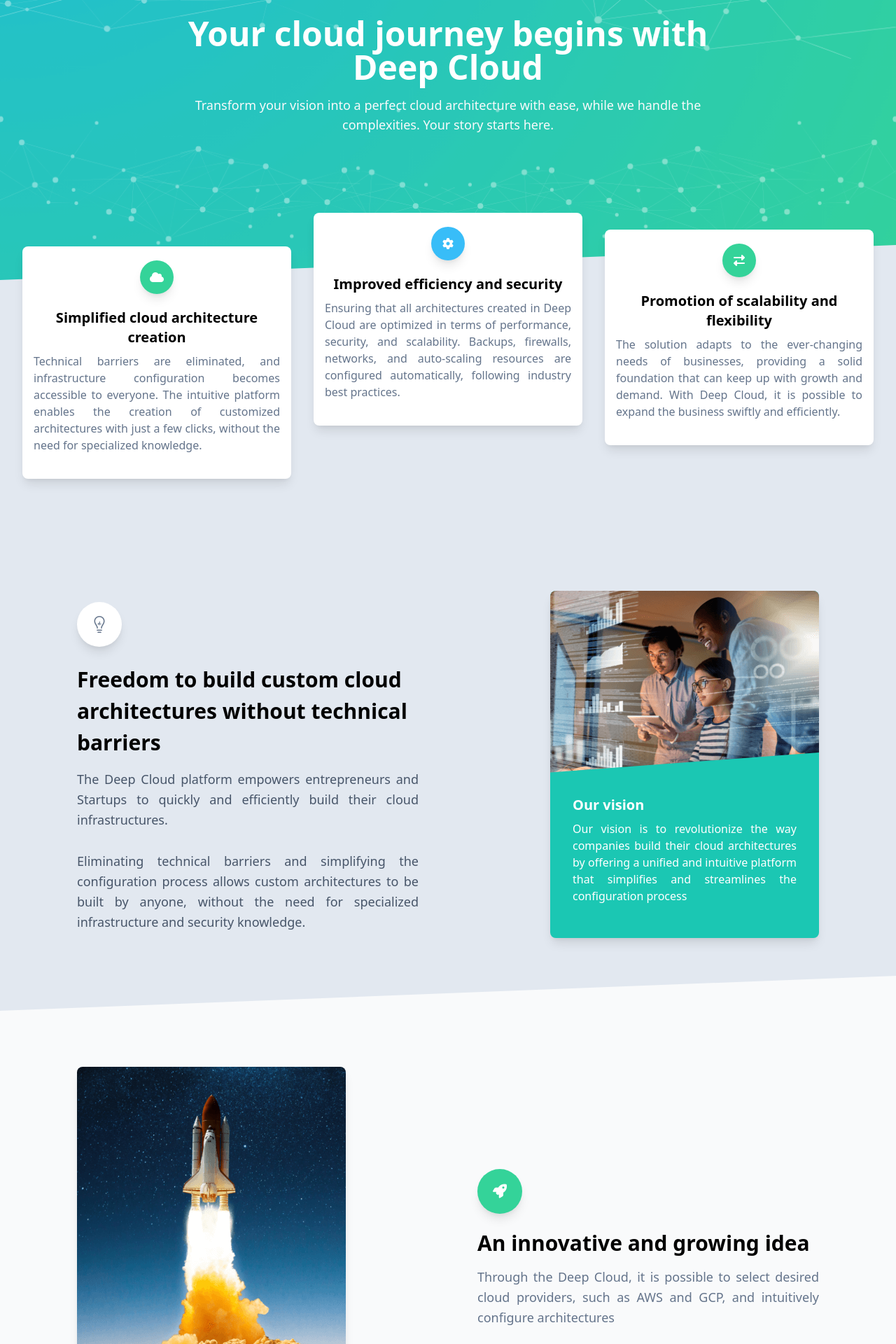
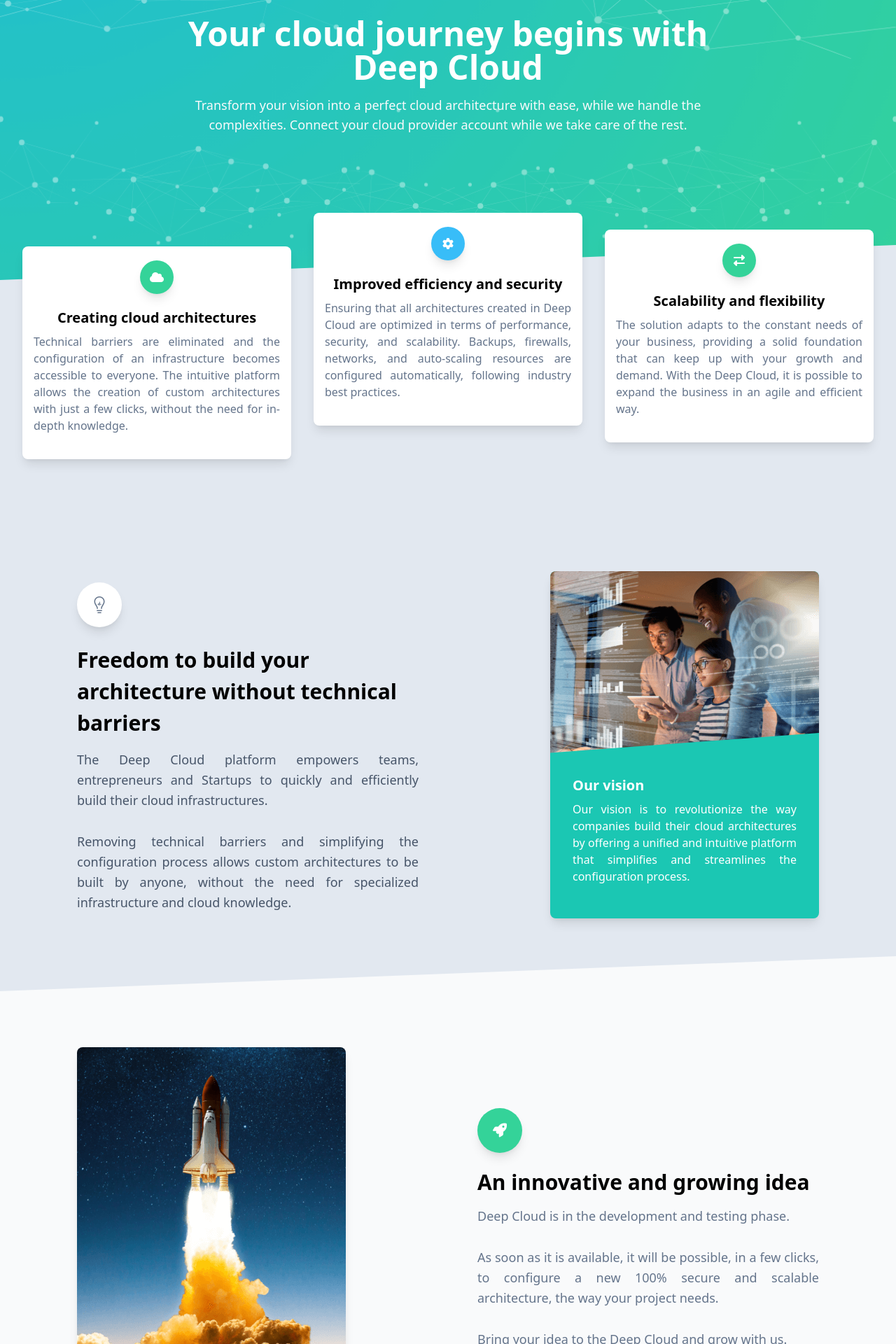
Before and after one commit to deepcloud-dev/deepcloud-dev.github.io, a Vue app: page / in a window 1280 px wide. Shown: the part 200-2120 px from the top of the page at 70% size. Built offline with nearby package versions, Linux system fonts and the light colour scheme.

Commit message:
Improving the text

```diff
--- a/src/views/index.vue
+++ b/src/views/index.vue
@@ -17,32 +17,32 @@
 const text = ref({
   hero: {
     title: {
-      pt: "Sua jornada de nuvem começa com a Deep Cloud",
+      pt: "Sua jornada na nuvem começa com a Deep Cloud",
       en: "Your cloud journey begins with Deep Cloud",
       es: "Tu viaje en la nube comienza con Deep Cloud",
     },
     text: {
-      pt: "Transforme sua visão em uma arquitetura em nuvem perfeita com facilidade, enquanto lidamos com as complexidades. Sua história começa aqui.",
-      en: "Transform your vision into a perfect cloud architecture with ease, while we handle the complexities. Your story starts here.",
-      es: "Transforma tu visión en una arquitectura en la nube perfecta con facilidad, mientras nosotros nos encargamos de las complejidades. Tu historia comienza aquí.",
+      pt: "Transforme sua visão em uma arquitetura em nuvem perfeita com facilidade, enquanto lidamos com as complexidades. Conecte sua conta da cloud provider enquanto cuidaremos do resto.",
+      en: "Transform your vision into a perfect cloud architecture with ease, while we handle the complexities. Connect your cloud provider account while we take care of the rest.",
+      es: "Transforme su visión en una arquitectura de nube perfecta con facilidad, mientras nosotros manejamos las complejidades. Conecte su cuenta de proveedor de nube mientras nosotros nos encargamos del resto.",
     },
   },
   card: {
     one: {
       title: {
-        pt: "Criação de arquiteturas em nuvem simplificada",
-        en: "Simplified cloud architecture creation",
-        es: "Creación simplificada de arquitecturas en la nube",
+        pt: "Criação de arquiteturas em nuvem",
+        en: "Creating cloud architectures",
+        es: "Creación de arquitecturas en la nube",
       },
       text: {
-        pt: "Barreiras técnicas são eliminadas e a configuração de infraestrutura se torna acessível a todos. A plataforma intuitiva permite a criação de arquiteturas personalizadas com apenas alguns cliques, sem necessidade de conhecimentos especializados.",
-        en: "Technical barriers are eliminated, and infrastructure configuration becomes accessible to everyone. The intuitive platform enables the creation of customized architectures with just a few clicks, without the need for specialized knowledge.",
-        es: "Se eliminan las barreras técnicas y la configuración de infraestructura se vuelve accesible para todos. La plataforma intuitiva permite la creación de arquitecturas personalizadas con solo unos pocos clics, sin necesidad de conocimientos especializados.",
+        pt: "Barreiras técnicas são eliminadas e a configuração da uma infraestrutura se torna acessível a todos. A plataforma intuitiva permite a criação de arquiteturas personalizadas com apenas alguns cliques, sem necessidade de conhecimentos aprofundados.",
+        en: "Technical barriers are eliminated and the configuration of an infrastructure becomes accessible to everyone. The intuitive platform allows the creation of custom architectures with just a few clicks, without the need for in-depth knowledge.",
+        es: "Se eliminan las barreras técnicas y la configuración de una infraestructura se vuelve accesible para todos. La plataforma intuitiva permite la creación de arquitecturas personalizadas con solo unos pocos clics, sin necesidad de conocimientos profundos.",
       },
     },
     two: {
       title: {
-        pt: "Melhoria na eficiência e segurança ",
+        pt: "Melhoria na eficiência e segurança",
         en: "Improved efficiency and security",
         es: "Mejora en eficiencia y seguridad",
       },
@@ -54,37 +54,37 @@
     },
     three: {
       title: {
-        pt: "Promoção de escalabilidade e flexibilidade",
-        en: "Promotion of scalability and flexibility",
-        es: "Promoción de escalabilidad y flexibilidad",
+        pt: "Escalabilidade e flexibilidade",
+        en: "Scalability and flexibility",
+        es: "Escalabilidad y flexibilidad",
       },
       text: {
-        pt: "A solução se adapta às constantes necessidades dos negócios, fornecendo uma base sólida que pode acompanhar o crescimento e a demanda. Com a Deep Cloud, é possível expandir o negócio de forma ágil e eficiente.",
-        en: "The solution adapts to the ever-changing needs of businesses, providing a solid foundation that can keep up with growth and demand. With Deep Cloud, it is possible to expand the business swiftly and efficiently.",
-        es: "La solución se adapta a las necesidades cambiantes de los negocios, brindando una base sólida que puede acompañar el crecimiento y la demanda. Con Deep Cloud, es posible expandir el negocio de manera ágil y eficiente.",
+        pt: "A solução se adapta às constantes necessidades do seu negócio, fornecendo uma base sólida que pode acompanhar o seu crescimento e a sua demanda. Com a Deep Cloud, é possível expandir o negócio de forma ágil e eficiente.",
+        en: "The solution adapts to the constant needs of your business, providing a solid foundation that can keep up with your growth and demand. With the Deep Cloud, it is possible to expand the business in an agile and efficient way.",
+        es: "La solución se adapta a las necesidades constantes de su negocio, brindando una base sólida que puede mantenerse al día con su crecimiento y demanda. Con Deep Cloud es posible expandir el negocio de manera ágil y eficiente.",
       },
     },
   },
   section: {
     one: {
       title: {
-        pt: "Liberdade para construir arquiteturas em nuvem personalizadas, sem barreiras técnicas",
-        en: "Freedom to build custom cloud architectures without technical barriers",
-        es: "Libertad para construir arquitecturas de nube personalizadas sin barreras técnicas",
+        pt: "Liberdade para construir a sua arquitetura sem barreiras técnicas",
+        en: "Freedom to build your architecture without technical barriers",
+        es: "Libertad para construir tu arquitectura sin barreras técnicas",
       },
       text: {
         pt:
-          "A plataforma Deep Cloud capacita empreendedores e Startups a criarem suas infraestruturas em nuvem de forma rápida e eficiente. " +
+          "A plataforma Deep Cloud capacita equipes, empreendedores e Startups a criarem suas infraestruturas em nuvem de forma rápida e eficiente." +
           "<br><br>" +
-          "A eliminação das barreiras técnicas e a simplificação do processo de configuração permitem que arquiteturas personalizadas sejam construídas por qualquer pessoa, sem a necessidade de conhecimentos especializados em infraestrutura e segurança.",
+          "A eliminação das barreiras técnicas e a simplificação do processo de configuração permitem que arquiteturas personalizadas sejam construídas por qualquer pessoa, sem a necessidade de conhecimentos especializados em infraestrutura e cloud.",
         en:
-          "The Deep Cloud platform empowers entrepreneurs and Startups to quickly and efficiently build their cloud infrastructures." +
+          "The Deep Cloud platform empowers teams, entrepreneurs and Startups to quickly and efficiently build their cloud infrastructures." +
           "<br><br>" +
-          "Eliminating technical barriers and simplifying the configuration process allows custom architectures to be built by anyone, without the need for specialized infrastructure and security knowledge.",
+          "Removing technical barriers and simplifying the configuration process allows custom architectures to be built by anyone, without the need for specialized infrastructure and cloud knowledge.",
         es:
-          "La plataforma Deep Cloud empodera a los empresarios y Startups para que construyan de manera rápida y eficiente sus infraestructuras en la nube" +
+          "La plataforma Deep Cloud empodera a equipos, emprendedores y Startups para construir de manera rápida y eficiente sus infraestructuras en la nube." +
           "<br><br>" +
-          "La eliminación de las barreras técnicas y la simplificación del proceso de configuración permiten que cualquier persona construya arquitecturas personalizadas, sin necesidad de infraestructura especializada ni conocimientos de seguridad",
+          "Eliminar las barreras técnicas y simplificar el proceso de configuración permite que cualquier persona construya arquitecturas personalizadas, sin necesidad de infraestructura especializada ni conocimientos de la nube.",
       },
       image: {
         title: {
@@ -93,9 +93,9 @@
           es: "Nuestra visión",
         },
         text: {
-          pt: "Nossa visão é revolucionar a forma como as empresas constroem suas arquiteturas em nuvem, oferecendo uma plataforma unificada e intuitiva que simplifica e otimiza o processo de configuração",
-          en: "Our vision is to revolutionize the way companies build their cloud architectures by offering a unified and intuitive platform that simplifies and streamlines the configuration process",
-          es: "Nuestra visión es revolucionar la forma en que las empresas construyen sus arquitecturas en la nube ofreciendo una plataforma unificada e intuitiva que simplifica y agiliza el proceso de configuración",
+          pt: "Nossa visão é revolucionar a forma como as empresas constroem suas arquiteturas em nuvem, oferecendo uma plataforma unificada e intuitiva que simplifica e otimiza o processo de configuração.",
+          en: "Our vision is to revolutionize the way companies build their cloud architectures by offering a unified and intuitive platform that simplifies and streamlines the configuration process.",
+          es: "Nuestra visión es revolucionar la forma en que las empresas construyen sus arquitecturas en la nube ofreciendo una plataforma unificada e intuitiva que simplifica y agiliza el proceso de configuración.",
         },
       },
     },
@@ -106,9 +106,9 @@
         es: "Una idea innovadora y en crecimiento",
       },
       text: {
-        pt: "Através da Deep Cloud, é possível selecionar provedores de nuvem desejados, como AWS e GCP, e configurar arquiteturas de forma intuitiva",
-        en: "Through the Deep Cloud, it is possible to select desired cloud providers, such as AWS and GCP, and intuitively configure architectures",
-        es: "A través de Deep Cloud, es posible seleccionar los proveedores de nube deseados, como AWS y GCP, y configurar arquitecturas de manera intuitiva",
+        pt: "A Deep Cloud está em fase de desenvolvimento e testes. <br><br>Assim que estiver disponível, será possível, em poucos cliques, configurar uma nova arquitetura 100% segura e escalável, do jeito que seu projeto precisa.<br><br>Traga a sua ideia para a Deep Cloud e cresça com a gente.",
+        en: "Deep Cloud is in the development and testing phase. <br><br>As soon as it is available, it will be possible, in a few clicks, to configure a new 100% secure and scalable architecture, the way your project needs.<br><br>Bring your idea to the Deep Cloud and grow with us.",
+        es: "Deep Cloud se encuentra en fase de desarrollo y pruebas. <br><br>En cuanto esté disponible, será posible, en unos pocos clics, configurar una nueva arquitectura 100% segura y escalable, de la forma que tu proyecto necesita.<br><br>Lleva tu idea a la Nube Profunda y crece con nosotros.",
       },
     },
     three: {
@@ -118,9 +118,9 @@
         es: "Desafíe los límites de la innovación en la nube",
       },
       text: {
-        pt: "Descubra como a Deep Cloud pode transformar sua visão em uma arquitetura perfeita, eliminando barreiras técnicas, simplificando a configuração e oferecendo eficiência, segurança e escalabilidade. <br>Conheça a chave para impulsionar seu negócio.",
-        en: "Discover how the Deep Cloud can transform your vision into a seamless architecture, removing technical barriers, simplifying configuration, and delivering efficiency, security, and scalability. <br>Know the key to boost your business.",
-        es: "Descubra cómo Deep Cloud puede transformar su visión en una arquitectura perfecta, eliminando barreras técnicas, simplificando la configuración y brindando eficiencia, seguridad y escalabilidad. <br>Conoce la clave para impulsar tu negocio.",
+        pt: "Descubra como a Deep Cloud pode transformar sua visão em uma arquitetura perfeita, eliminando barreiras técnicas, simplificando a configuração e oferecendo eficiência, segurança e escalabilidade. <br><br>Conheça a chave para impulsionar seu negócio.",
+        en: "Discover how the Deep Cloud can transform your vision into a seamless architecture, removing technical barriers, simplifying configuration, and delivering efficiency, security, and scalability. <br><br>Know the key to boost your business.",
+        es: "Descubra cómo Deep Cloud puede transformar su visión en una arquitectura perfecta, eliminando barreras técnicas, simplificando la configuración y brindando eficiencia, seguridad y escalabilidad. <br><br>Conoce las claves para impulsar tu negocio.",
       },
     },
   },
@@ -327,9 +327,8 @@
                 </h3>
                 <p
                   class="mt-4 text-lg leading-relaxed text-blueGray-500 text-justify"
-                >
-                  {{ text.section.two.text[lang] }}
-                </p>
+                  v-html="text.section.two.text[lang]"
+                ></p>
               </div>
             </div>
           </div>
```
